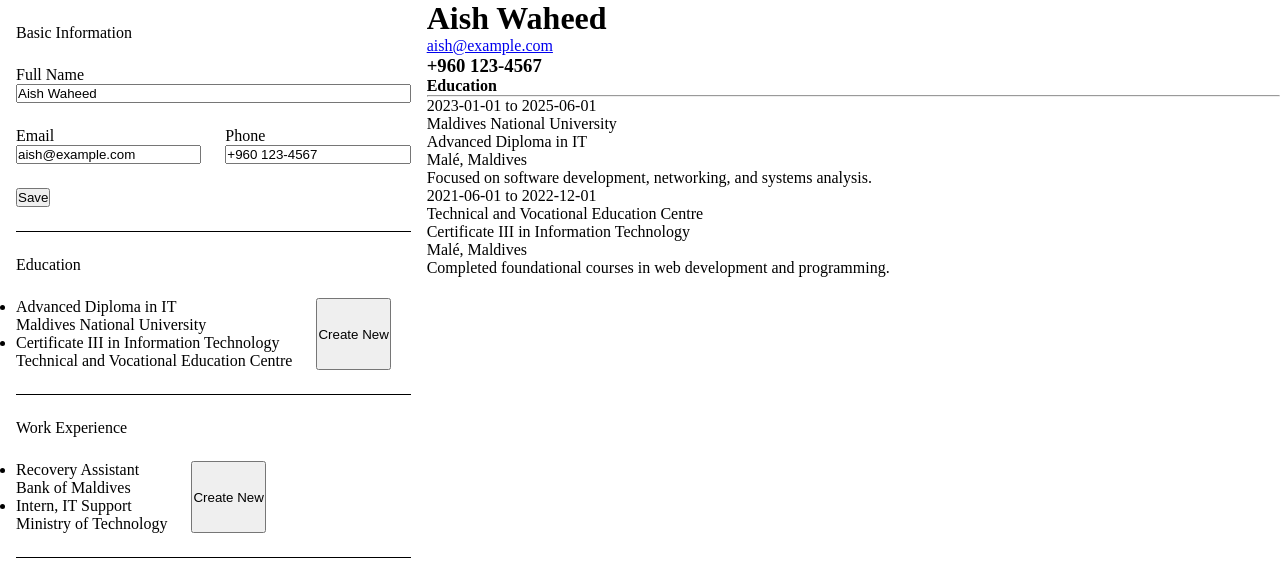
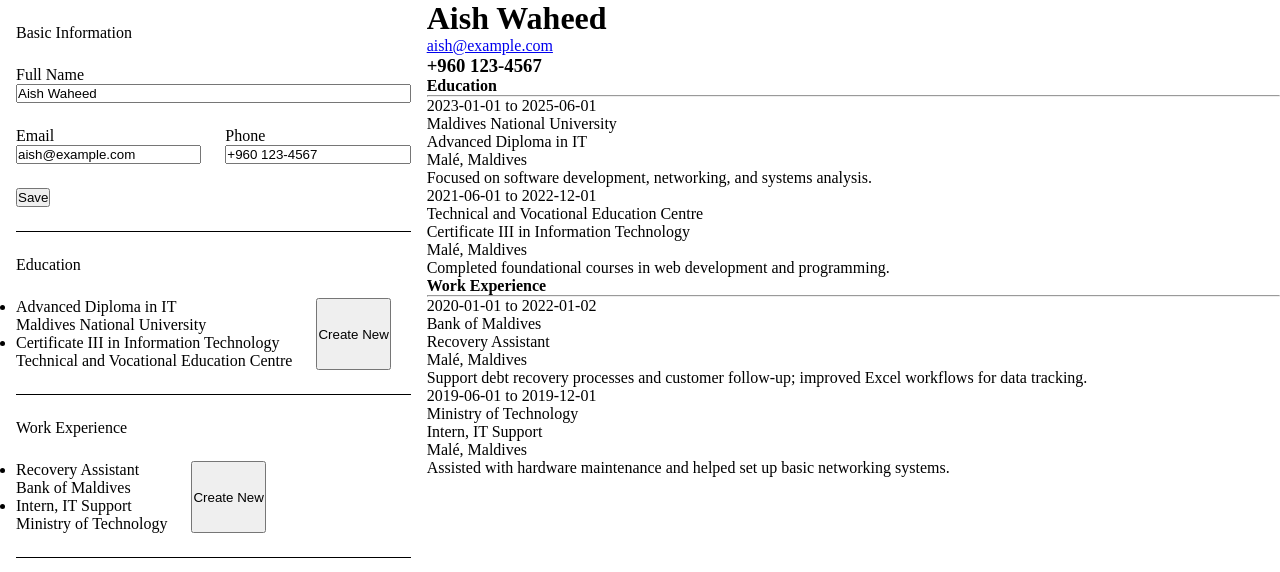
Before and after one commit to aish8la/TOP-React-CV-App, a React (Vite) app: page / in a window 1280 px wide. Shown: the top 572 px of the page. Built offline with nearby package versions, Linux system fonts and the light colour scheme.

Commit message:
feat(WorkExpSection): add work experience section to preview

```diff
--- a/src/components/CVPreviewPanel.jsx
+++ b/src/components/CVPreviewPanel.jsx
@@ -1,4 +1,5 @@
 import { CVEducSection } from "./CVEduSection.jsx";
+import { CVWorkExpSection } from "./CVWorkExpSection.jsx"
 
 export function CVPreviewScreen({ cvData }) {
     return (
@@ -13,6 +14,9 @@ export function CVPreviewScreen({ cvData }) {
                     {cvData.education.length > 0 &&
                     <CVEducSection educationData={cvData.education} />
                     }
+                    {cvData.workExperience.length > 0 &&
+                    <CVWorkExpSection workData={cvData.workExperience} />
+                    }
                 </div>
             </div>
 
--- /dev/null
+++ b/src/components/CVWorkExpSection.jsx
@@ -0,0 +1,30 @@
+import { Fragment } from "react"
+
+export function CVWorkExpSection({ workData }) {
+    return (
+        <section>
+            <div>
+                <div>
+                    <h4>Work Experience</h4>
+                </div>
+                <div>
+                    <hr />
+                </div>
+            </div>
+            <div>
+                {workData.map(entry =>
+                    <Fragment key={entry.uid}>
+                        <div>{entry.startDate + " to " + entry.endDate}</div>
+                        <div>
+                            <div>{entry.company}</div>
+                            <div>{entry.position}</div>
+                            <div>{entry.location}</div>
+                            <div>{entry.description}</div>
+                        </div>
+                    </Fragment>
+                )}
+            </div>
+        </section>
+
+    )
+}
```
